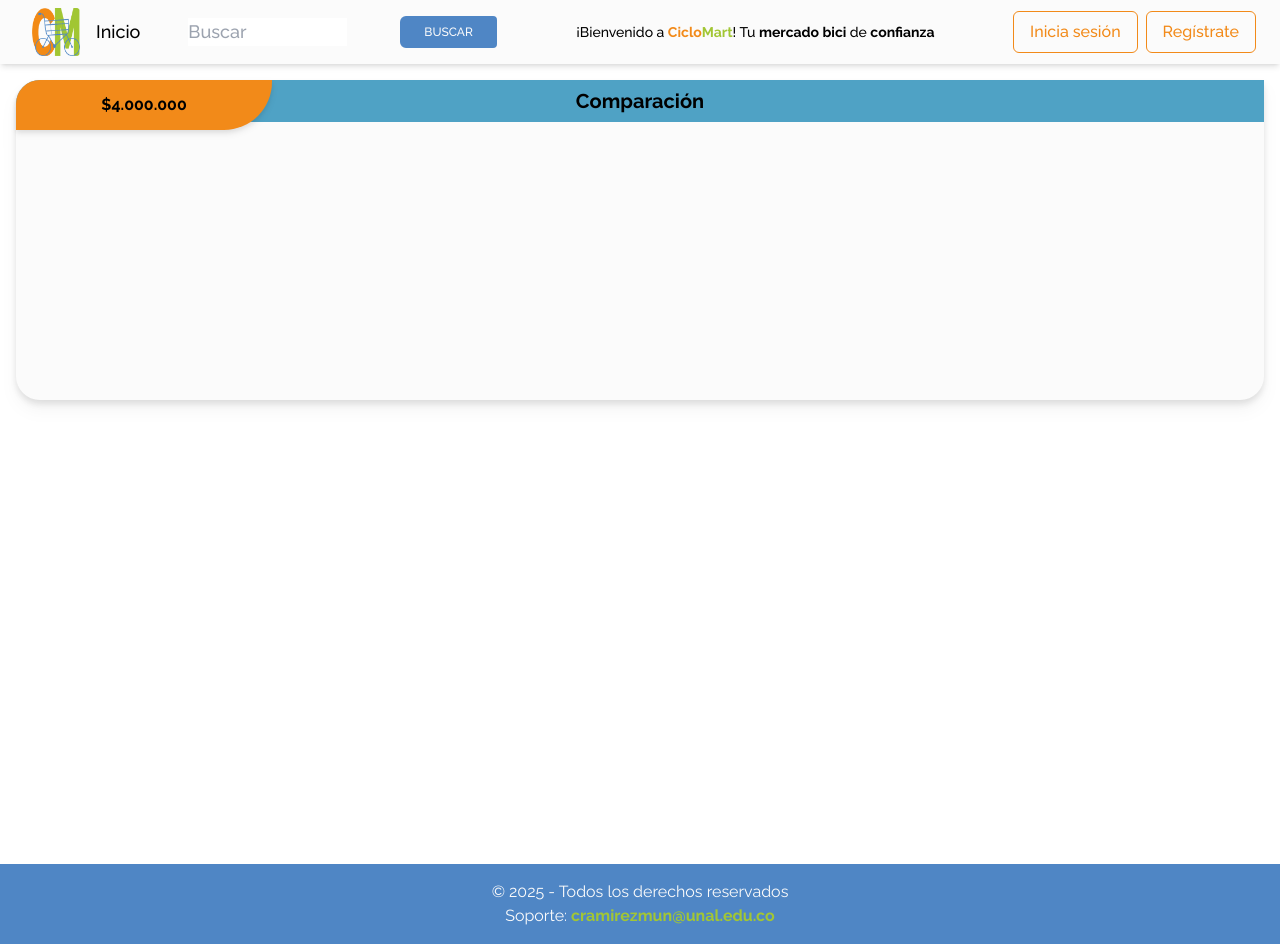
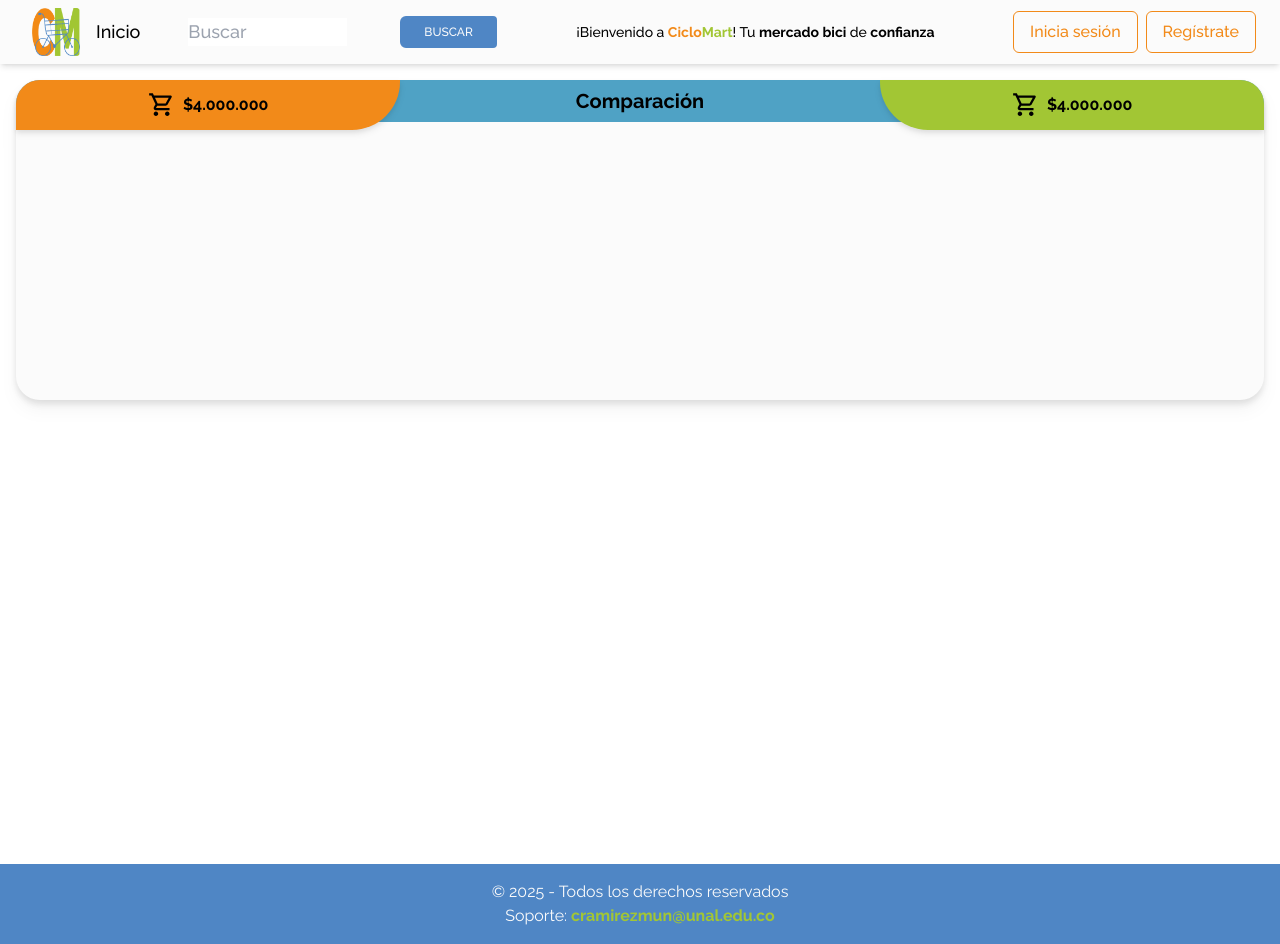
Before and after one commit to w1sec0d/ciclomart_frontend, a React (Vite) app: page /comparison in a window 1280 px wide. Built offline with nearby package versions, Linux system fonts and the light colour scheme; no server answers.

Commit message:
Termina Header de la vista de comparación

```diff
--- a/src/components/Comparison/BuyButton.jsx
+++ b/src/components/Comparison/BuyButton.jsx
@@ -1,13 +1,15 @@
-import { Children } from 'react'
 import { twMerge } from 'tailwind-merge'
+import ShoppingCar from '@mui/icons-material/ShoppingCartOutlined'
 
 const BuyButton = ({ valor, className, children }) => {
   return (
     <button
-      className={
-        'bg-tertiary h-full w-64 rounded-br-[3rem] rounded-tl-3xl z-10 drop-shadow-md'
-      }
+      className={twMerge(
+        'bg-tertiary h-full w-96 rounded-br-[3rem] rounded-tl-3xl z-10 drop-shadow-md flex items-center justify-center',
+        className
+      )}
     >
+      <ShoppingCar className="mr-2" style={{ fontSize: '1.7rem' }} />
       <b>${children}</b>
     </button>
   )
--- a/src/pages/ComparisonView.jsx
+++ b/src/pages/ComparisonView.jsx
@@ -4,9 +4,16 @@ const Header = () => {
   return (
     <div className="h-[50px] rounded-t-3xl flex flex-row mb-4 relative">
       <BuyButton>4.000.000</BuyButton>
-      <div className="z-0 h-5/6 bg-lblue w-full absolute top-0 left-0 rounded-tl-3xl flex justify-center items-center">
+      <div className="z-0 h-5/6 bg-lblue w-full absolute top-0 left-0 rounded-t-3xl flex justify-center items-center">
         <b className="text-xl">Comparación</b>
       </div>
+      <BuyButton
+        className={
+          'ml-auto rounded-tl-none rounded-br-none rounded-bl-[3rem] rounded-tr-3xl bg-secondary'
+        }
+      >
+        4.000.000
+      </BuyButton>
     </div>
   )
 }
```
